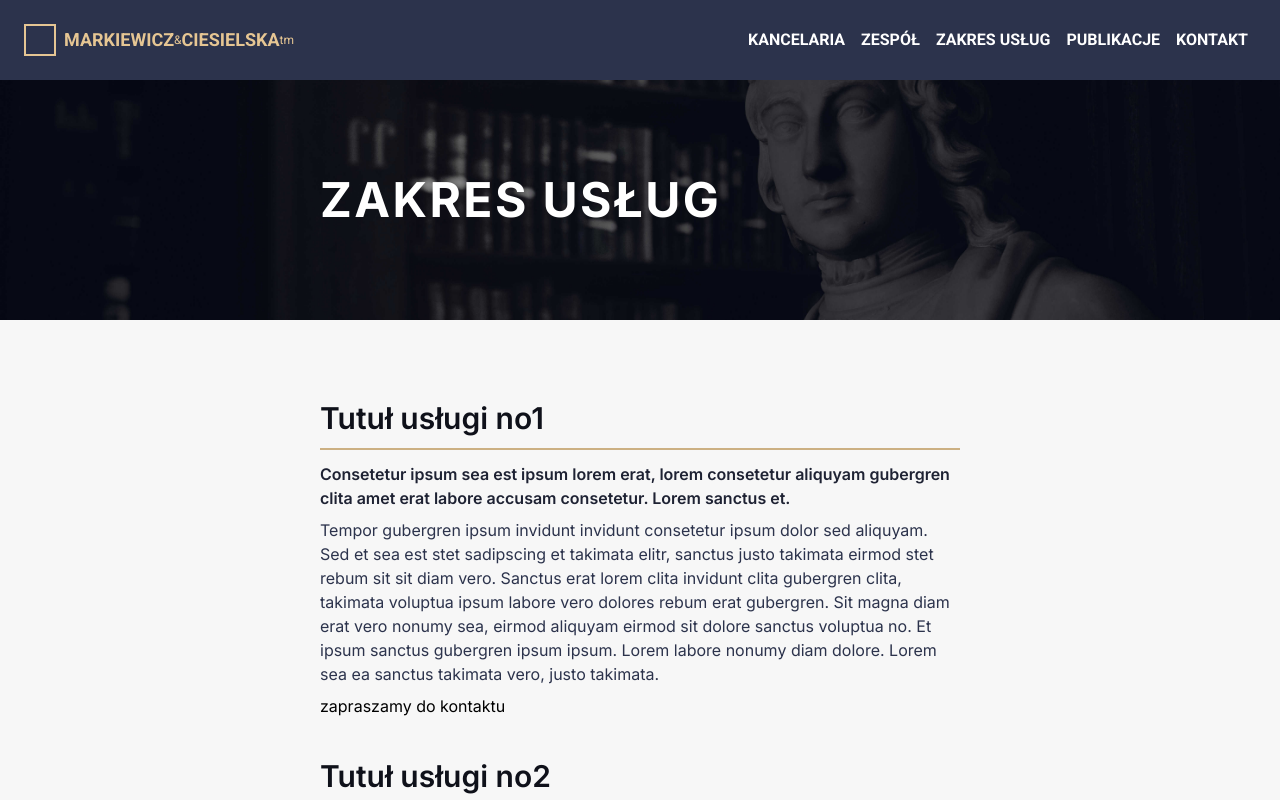
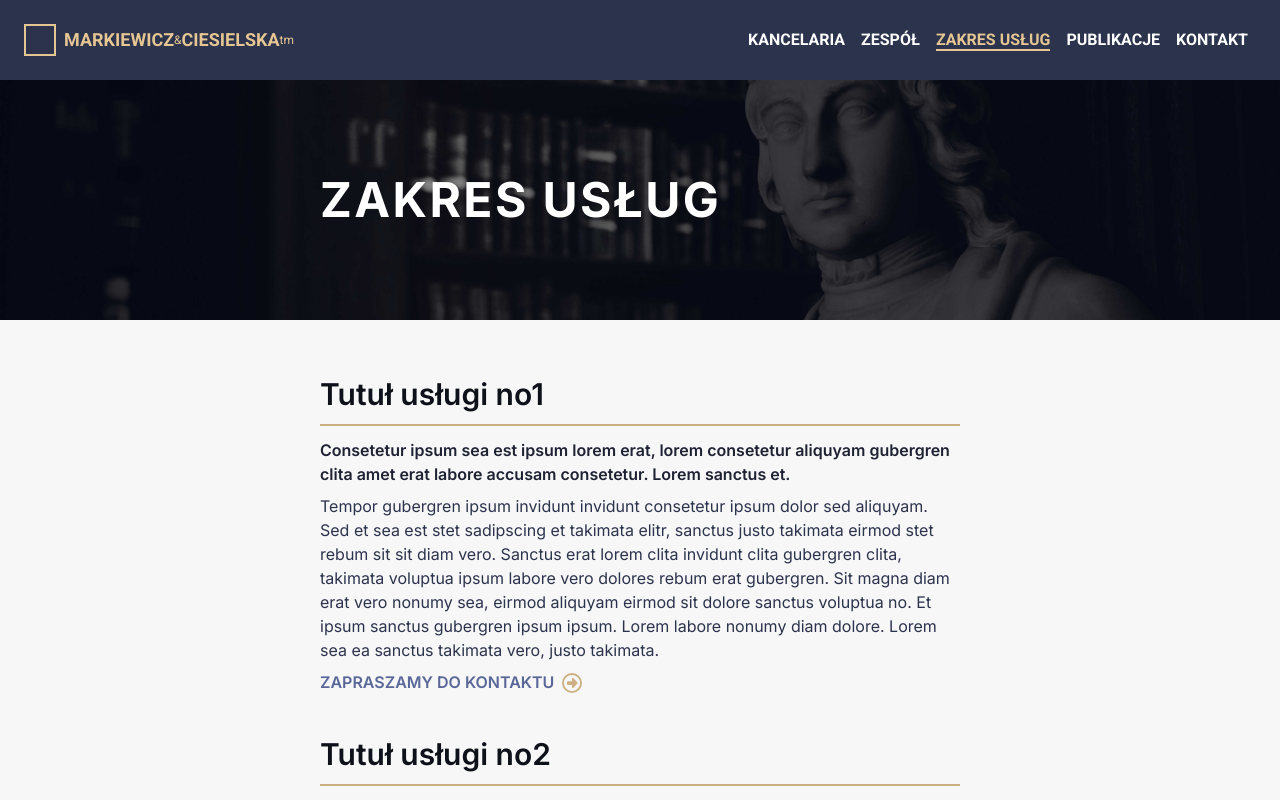
Before and after one commit to OstrowskiDev/kancelaria, a Next.js app: page /zakres-uslug in a window 1280 px wide. Shown: the top 800 px of the page. Built offline with nearby package versions, Linux system fonts and the light colour scheme.

Commit message:
Added active effect to navigation. Some small layout changes.

```diff
--- a/src/app/globals.css
+++ b/src/app/globals.css
@@ -8,7 +8,7 @@ body {
 }
 
 .navbar-anchor {
-  @apply mx-2 font-semibold text-white hover:border-b-2 hover:border-white
+  @apply mx-2 font-semibold
 }
 
 .separator {
--- a/src/app/layout.js
+++ b/src/app/layout.js
@@ -24,7 +24,10 @@ export default function RootLayout({ children }) {
             <Navigation />
           </div>
         </nav>
-        {children}
+        <main className="main-content flex flex-col">
+          {children}
+          <footer className="footer h-[60px] bg-primary-700"></footer>
+        </main>
       </body>
     </html>
   )
--- a/src/app/zakres-uslug/page.js
+++ b/src/app/zakres-uslug/page.js
@@ -1,13 +1,14 @@
 import Link from 'next/link'
 import { services } from '@/mock-data/services'
 import { Header } from '@/ui/components/Header'
+import EnterIco from '@/ui/icons/EnterIco'
 
 export default function ZakresUslug() {
   return (
     <>
       <Header title="Zakres usług" />
       <div className="services max-w-[640px] mx-auto mt-4">
-        <div className="services-list my-20">
+        <div className="services-list my-10">
           {services.map((service, index) => {
             return (
               <div className="service-container mt-10" key={index}>
@@ -19,8 +20,11 @@ export default function ZakresUslug() {
                   {service.subtitle}
                 </h3>
                 <p className="service-description text-primary-700 my-2">{service.description}</p>
-                <Link className="contact-us" href="/kontakt">
-                  zapraszamy do kontaktu
+                <Link className="contact-us flex flex-row items-center" href="/kontakt">
+                  <p className="contact-us-text mr-2 uppercase font-semibold text-primary-400 hover:text-primary-600 border-b-2 border-background-main hover:border-secondary-200 ">
+                    zapraszamy do kontaktu
+                  </p>
+                  <EnterIco />
                 </Link>
               </div>
             )
--- a/src/ui/components/Navigation.js
+++ b/src/ui/components/Navigation.js
@@ -1,21 +1,38 @@
+'use client'
+
 import Link from 'next/link'
+import { usePathname } from 'next/navigation'
 
 export function Navigation() {
+  const path = usePathname()
+
+  function isActive(href) {
+    console.log(path)
+    return path === href
+  }
+  function changeActiveClass(href) {
+    return `${
+      isActive(href)
+        ? 'text-secondary-200 border-b-2 border-secondary-200'
+        : 'text-white hover:border-b-2 hover:border-white'
+    }`
+  }
+
   return (
     <div className="navbar-anchors">
-      <Link className="navbar-anchor" href="/kancelaria">
+      <Link className={`navbar-anchor ${changeActiveClass('/kancelaria')}`} href="/kancelaria">
         KANCELARIA
       </Link>
-      <Link className="navbar-anchor" href="/zespol">
+      <Link className={`navbar-anchor ${changeActiveClass('/zespol')}`} href="/zespol">
         ZESPÓŁ
       </Link>
-      <Link className="navbar-anchor" href="/zakres-uslug">
+      <Link className={`navbar-anchor ${changeActiveClass('/zakres-uslug')}`} href="/zakres-uslug">
         ZAKRES USŁUG
       </Link>
-      <Link className="navbar-anchor" href="/publikacje">
+      <Link className={`navbar-anchor ${changeActiveClass('/publikacje')}`} href="/publikacje">
         PUBLIKACJE
       </Link>
-      <Link className="navbar-anchor" href="/kontakt">
+      <Link className={`navbar-anchor ${changeActiveClass('/kontakt')}`} href="/kontakt">
         KONTAKT
       </Link>
     </div>
--- /dev/null
+++ b/src/ui/icons/EnterIco.js
@@ -0,0 +1,13 @@
+export default function EnterIco() {
+  return (
+    <svg
+      className="enter-ico"
+      xmlns="http://www.w3.org/2000/svg"
+      viewBox="0 0 512 512"
+      style={{ fill: '#CCB083', width: '20px', height: '20px' }}
+    >
+      {/* <!--!Font Awesome Free 6.5.2 by @fontawesome - https://fontawesome.com License - https://fontawesome.com/license/free Copyright 2024 Fonticons, Inc.--> */}
+      <path d="M464 256A208 208 0 1 1 48 256a208 208 0 1 1 416 0zM0 256a256 256 0 1 0 512 0A256 256 0 1 0 0 256zM294.6 135.1c-4.2-4.5-10.1-7.1-16.3-7.1C266 128 256 138 256 150.3V208H160c-17.7 0-32 14.3-32 32v32c0 17.7 14.3 32 32 32h96v57.7c0 12.3 10 22.3 22.3 22.3c6.2 0 12.1-2.6 16.3-7.1l99.9-107.1c3.5-3.8 5.5-8.7 5.5-13.8s-2-10.1-5.5-13.8L294.6 135.1z" />
+    </svg>
+  )
+}
```
